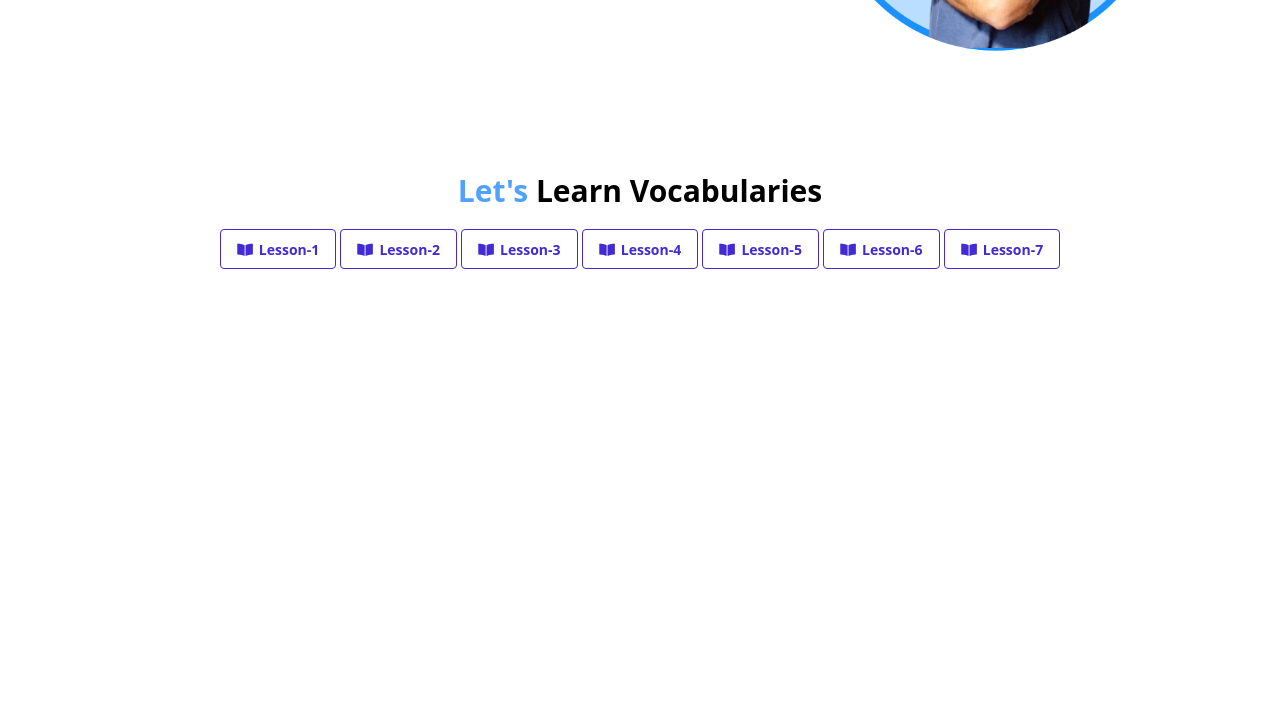
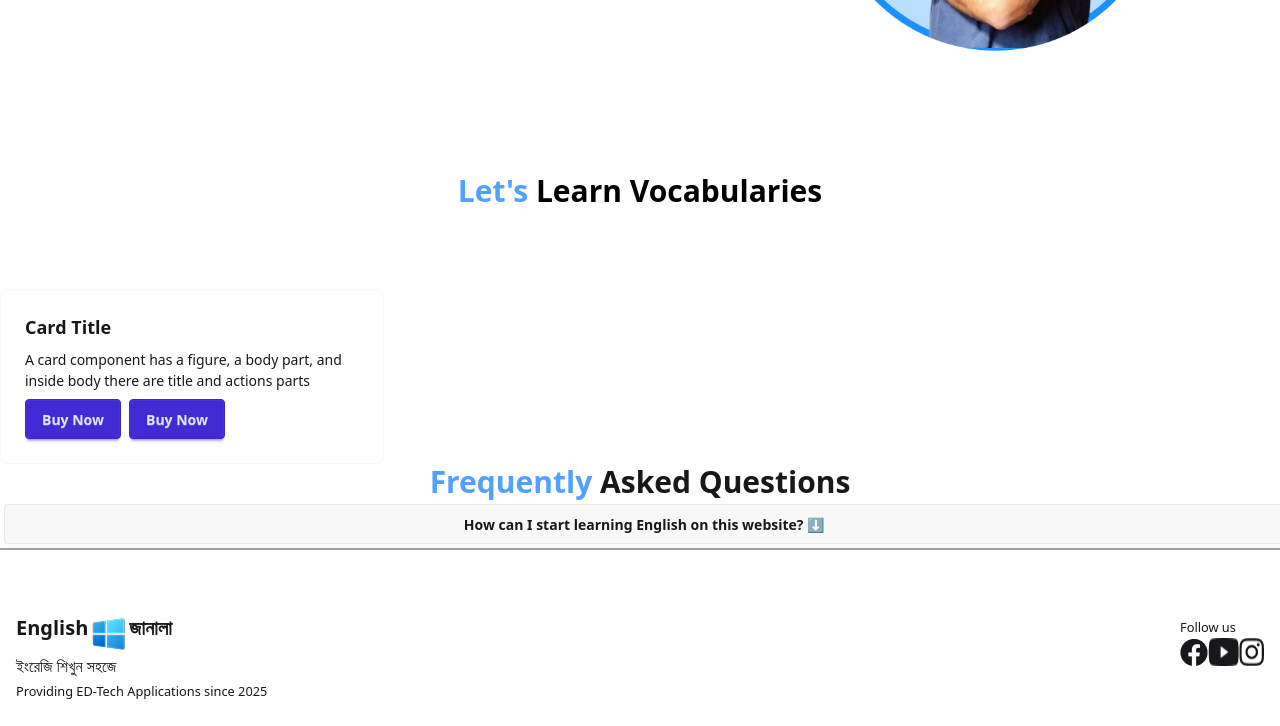
Before and after one commit to Musarrat1/english_janala, a plain HTML site: page index.html in a window 1280 px wide. Shown: the part 577-1303 px from the top of the page. Before the commit the page ends 866 px from the top, so only its background shows below. Drawn offline with nearby package versions, Linux system fonts and the light colour scheme; no server answers.

Commit message:
added js of lessons

```diff
--- a/index.html
+++ b/index.html
@@ -59,25 +59,65 @@
             </span>
             Learn Vocabularies
         </h1>
-      <div class="py-5">
-          <button class="btn btn-outline btn-primary">
-                   <img src="assets/fa-book-open.png" alt="" srcset="" class="hover:text-white">Lesson-1</button>
-                   <button class="btn btn-outline btn-primary">
-                         <img src="assets/fa-book-open.png" alt="" srcset="">Lesson-2</button>
-                       <button class="btn btn-outline btn-primary">
-                          <img src="assets/fa-book-open.png" alt="" srcset="">Lesson-3</button>
+        <div  id="level-container" class="flex gap-4 justify-center py-10">
 
-                          <button class="btn btn-outline btn-primary">
-                         <img src="assets/fa-book-open.png" alt="" srcset="">Lesson-4</button>
-                   <button class="btn btn-outline btn-primary">
-                         <img src="assets/fa-book-open.png" alt="" srcset="">Lesson-5</button>
-                       <button class="btn btn-outline btn-primary">
-                           <img src="assets/fa-book-open.png" alt="" srcset="">Lesson-6</button>
-                          <button class="btn btn-outline btn-primary">
-                         <img src="assets/fa-book-open.png" alt="" srcset="">Lesson-7</button>
 
-      </div>
+        </div>
+
+<!--
+     <button class="btn btn-outline btn-primary">
+                   <img src="assets/fa-book-open.png" alt="" srcset="" class="hover:text-white">Lesson-1</button> -->
+
     </main>
+    <div class="card card-border bg-base-100 w-96 ">
+  <div class="card-body">
+    <h2 class="card-title">Card Title</h2>
+    <p>A card component has a figure, a body part, and inside body there are title and actions parts</p>
+    <div class="card-actions ">
+          <button class="btn btn-primary">Buy Now</button>
+      <button class="btn btn-primary">Buy Now</button>
+    </div>
+  </div>
+</div>
+    <section>
+        <h1 class="text-center text-3xl font-bold"><span class="text-blue-400  font-bold ">Frequently</span> Asked Questions</h1>
+        <div class="dropdown dropdown-start text-center w-full">
+  <div tabindex="0" role="button" class="btn m-1 w-full text-center">How can I start learning English on this website? ⬇️</div>
+  <ul tabindex="0" class="dropdown-content menu bg-base-100 rounded-box z-1 w-52 p-2 shadow-sm w-full text-center">
+    <li><a>You can start by exploring our beginner lessons, interactive exercises, and quizzes. We also offer structured courses to guide you step by step.</a></li>
+
+  </ul>
+</div>
+    </section>
+    <footer class="border-t-2 border-gray-400">
+        <div class="flex  mt-10 py-6 px-4 gap-6 justify-between mx-w-7xl mx-auto ">
+            <div >
+               <div class="flex">
+                <h3 class="text-xl font-bold">English</h3>
+                <img src="assets/logo.png" alt="" srcset="">
+                <h3 class="text-xl font-bold">জানালা</h3>
+                </div>
+
+
+                <p>ইংরেজি শিখুন সহজে</p>
+                <small>Providing ED-Tech Applications since 2025</small>
+            </div>
+            <div >
+                <small>Follow us</small>
+                <div class="flex">
+                <img src="assets/fb-thumb.png" alt="" srcset="">
+
+                <img src="assets/youtube-thumb.png" alt="" srcset="">
+
+                   <img src="assets/instagram-thumb.png" alt="" srcset="">
+                   </div>
+            </div>
+        </div>
+    </footer>
+
+
+
+    <script src="index.js"></script>
 
 </body>
 </html>
--- /dev/null
+++ b/index.js
@@ -0,0 +1,20 @@
+function loadLevel() {
+    fetch('https://openapi.programming-hero.com/api/levels/all')
+        .then(res => res.json())
+        .then((data) => displayLevel(data.data));
+}
+
+function displayLevel(level) {
+    const levelContainer = document.getElementById("level-container");
+    levelContainer.innerHTML='';
+    for (let i of level) {
+        const levelDiv = document.createElement("div");
+        levelDiv.innerHTML = `
+
+         <button class="btn btn-outline btn-primary">
+                   <img src="assets/fa-book-open.png" alt="" srcset="" class="hover:text-white ">Lesson-${i.level_no}</button>
+                  `;
+        levelContainer.append(levelDiv);
+    }
+}
+loadLevel();
```
